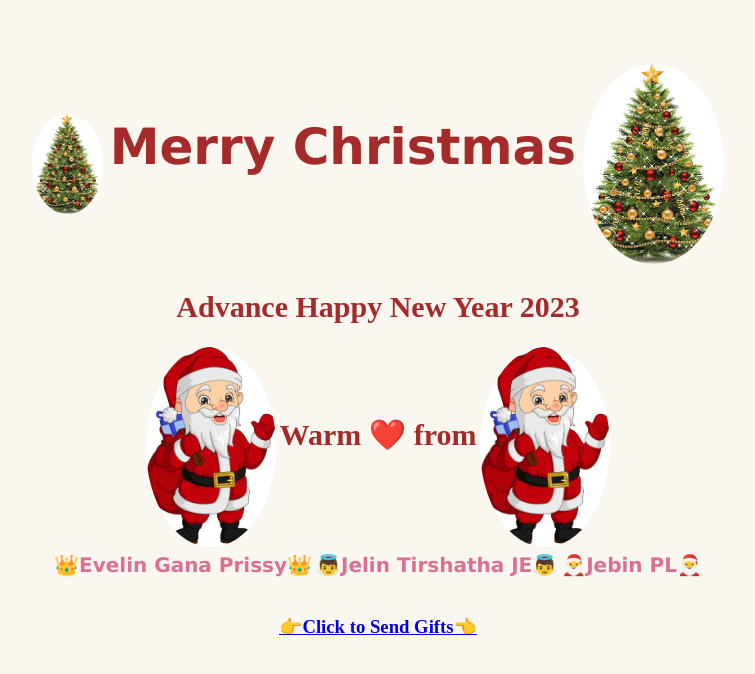
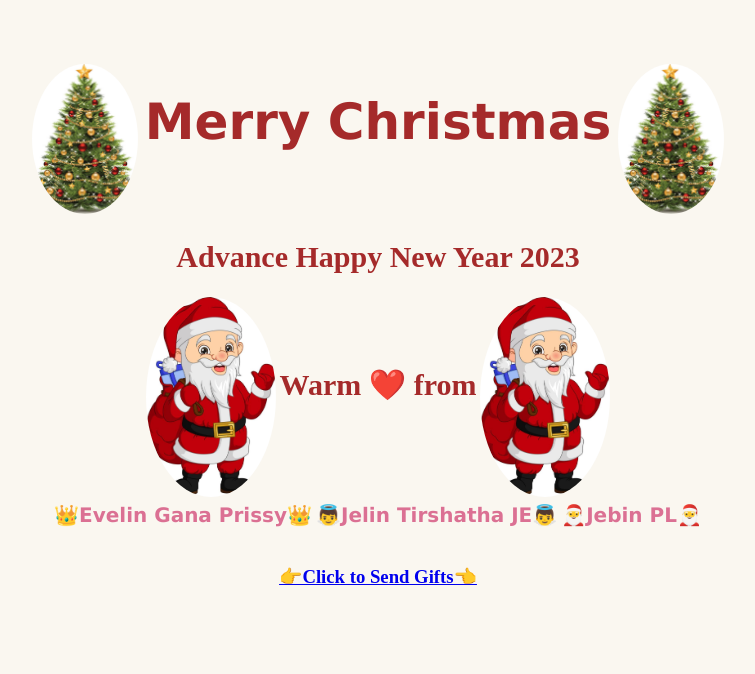
Before and after one commit to jebinpl/Merry-Christmas, a plain HTML site: page index.html in a window 1280 px wide. Shown: the whole page, without its empty margins (262-1017 px from the left). Drawn offline with Linux system fonts and the light colour scheme.

Commit message:
Update index.html

```diff
--- a/index.html
+++ b/index.html
@@ -21,9 +21,9 @@
     <center>
 
         <table cellspacing="05">
-            <td> <center><img src="tree.png" width="100%" height="100px"></center></td>
+            <td> <center><img src="tree.png" width="100%" height="150px"></center></td>
         <td><h1 class="font">Merry Christmas </h1></td>
-        <td><center><img src="tree.png"   width="100%" height="200px"></center> </td>
+        <td><center><img src="tree.png"   width="100%" height="150px"></center> </td>
       </table>
     </center>
 
```
